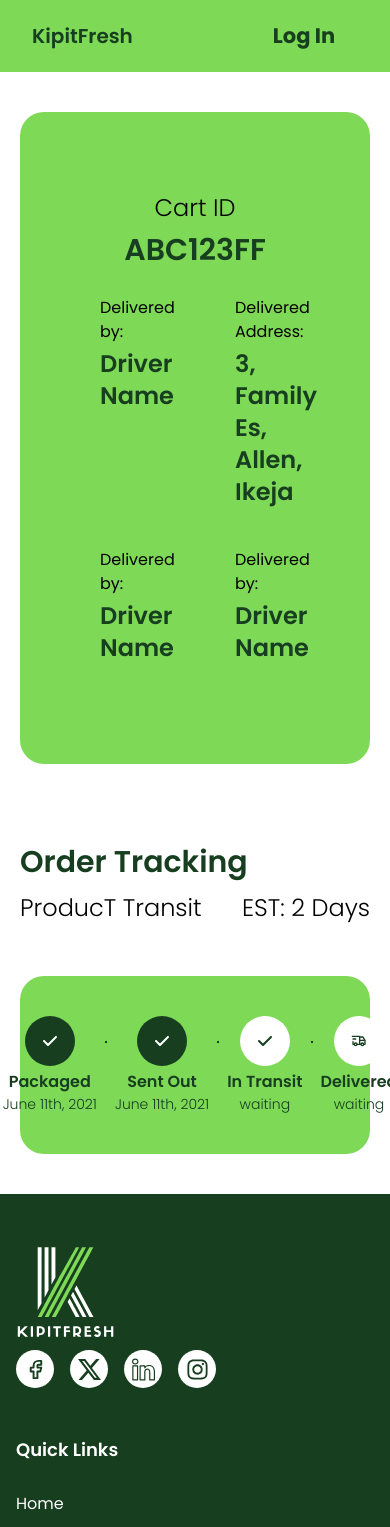
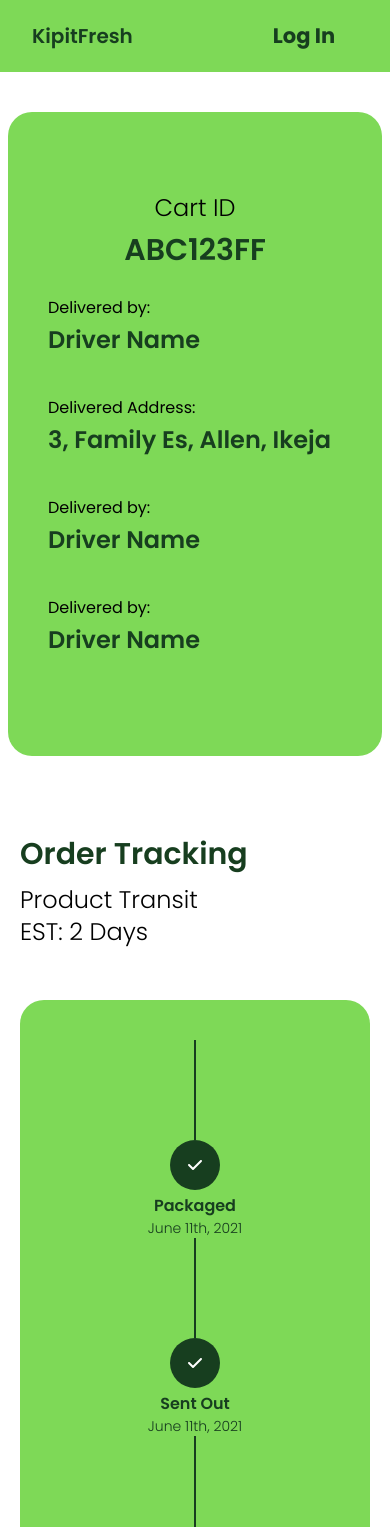
Before and after one commit to amogbeyiteren/kipitfresh, a React (Vite) app: page /order-tracking in a window 390 px wide. Shown: the top 1527 px of the page. Built offline with nearby package versions, Linux system fonts and the light colour scheme.

Commit message:
prebuild

```diff
--- a/src/components/OrderHistoryCard.tsx
+++ b/src/components/OrderHistoryCard.tsx
@@ -1,5 +1,6 @@
 import React from 'react';
 import { FaCheck } from 'react-icons/fa';
+import { useNavigate } from 'react-router-dom';
 
 interface IOrderHistoryProps {
   imageUrl: string;
@@ -20,8 +21,12 @@ const OrderHistory: React.FC<IOrderHistoryProps> = ({
   orderId,
   price,
 }) => {
+  const navigate = useNavigate();
+  const gotoOrder = () => {
+    navigate('/order-tracking');
+  };
   return (
-    <div className="w-full grid grid-cols-1 sm:grid-cols-4 px-5 py-12 bg-[#7ED957] text-[#173e1f] border-t border-white">
+    <div onClick={gotoOrder} className="w-full grid grid-cols-1 sm:grid-cols-4 px-5 py-12 bg-[#7ED957] text-[#173e1f] border-t border-white hover:cursor-pointer">
       <div className="h-full w-full flex flex-col justify-center gap-8 items-start pr-2">
         <img
           className="w-full sm:w-[250px] border h-[250px] rounded-lg"
--- a/src/pages/ContactPage.tsx
+++ b/src/pages/ContactPage.tsx
@@ -14,20 +14,20 @@ export function ContactPage() {
                   <Title content='Get in Touch' size='md' />
                   <span>We are here for you! How can we help?</span>
                   <input
-                  className="w-full rounded-3xl shadow-2xl h-[60px] mt-6 px-6 border-none outline-none"
+                  className="w-full rounded-3xl shadow-2xl h-[60px] mt-6 px-6 border-none outline-none hover:border hover:border-[#173e1f]"
                   placeholder="Enter your name"
 
 
                   />
                    <input
-                  className="w-full rounded-3xl shadow-2xl h-[60px] mt-4 px-6 border-none outline-none"
+                  className="w-full rounded-3xl shadow-2xl h-[60px] mt-4 px-6 border-none outline-none hover:border hover:border-[#173e1f]"
                   placeholder="Enter your email address"
                   type="email"
 
 
                   />
                   <textarea
-                  className="w-full rounded-3xl shadow-2xl h-[240px] mt-4 p-6 border-none outline-none"
+                  className="w-full rounded-3xl shadow-2xl h-[240px] mt-4 p-6 border-none outline-none hover:border hover:border-[#173e1f]"
                   placeholder="Go ahead, we are listening..."
 
 
--- a/src/pages/OrderHistoryPage.tsx
+++ b/src/pages/OrderHistoryPage.tsx
@@ -35,7 +35,7 @@ const orderHistoryCardsData = [
 export function OrderHistoryPage() {
   return (
     <div>
-      <section className="w-full flex flex-col justify-start items-center px-5 py-20 ">
+      <section className="w-full flex flex-col justify-start items-center px-5 md:px-20 py-20 ">
         <div className="w-full flex justify-center items-start flex-col">
           {" "}
           <Title content="Order History" size="md" />
--- a/src/pages/OrderTrackingPage.tsx
+++ b/src/pages/OrderTrackingPage.tsx
@@ -9,11 +9,11 @@ export interface IOrderTrackingPageProps {}
 export function OrderTrackingPage() {
   return (
     <div>
-      <section className="w-full flex flex-col justify-start items-center px-5 py-10 ">
-        <div className="w-full py-20 px-20 flex justify-center items-center gap-2 flex-col bg-[#7ED957] text-[#173e1f] rounded-3xl">
+      <section className="w-full flex flex-col justify-start items-center px-2 md:px-5 py-10 ">
+        <div className="w-full py-20 px-10 md:px-20 flex justify-center items-center gap-2 flex-col bg-[#7ED957] text-[#173e1f] rounded-3xl">
           <span className="text-black font-light w-full text-center text-2xl">Cart ID</span>
           <Title content="ABC123FF" center={true} />
-          <div className="w-full py-5 grid grid-cols-2 gap-10 gap-x-20">
+          <div className="w-full py-5 grid grid-cols-1 md:grid-cols-2 gap-10 gap-x-20">
             <div className="flex flex-col justify-start items-start gap-1">
               <span className="text-black text-left">Delivered by:</span>
               <span className="text-2xl font-semibold text-left">Driver Name</span>
@@ -40,12 +40,12 @@ export function OrderTrackingPage() {
 
       <section className="w-full flex flex-col justify-start items-start gap-3 px-5 py-10 ">
       <Title content="Order Tracking"/>
-          <div className="w-full flex flex-row justify-between items-center">
-          <span className="text-black font-light text-center text-2xl">ProducT Transit</span>
-          <span className="text-black font-light text-center text-2xl">EST: 2 Days</span>
+          <div className="w-full flex flex-col md:flex-row justify-between items-start md:items-center">
+          <span className="text-black font-light text-start md:text-center text-2xl">Product Transit</span>
+          <span className="text-black font-light text-start md:text-center text-2xl">EST: 2 Days</span>
           </div>
-        <div className="w-full mt-10 py-10 px-10 flex justify-center items-start gap-2 flex-row bg-[#7ED957] text-[#173e1f] rounded-3xl">
-          <span className=" w-[100px] h-0 border border-[#173e1f] translate-y-[25px]"></span>
+        <div className="w-full mt-10 py-10 px-10 flex justify-center items-center md:items-start md:gap-2 flex-col md:flex-row bg-[#7ED957] text-[#173e1f] rounded-3xl">
+          <span className="w-0 h-[100px] md:w-[100px] md:h-0 border border-[#173e1f] md:translate-y-[25px]"></span>
           <div className="flex flex-col justify-center items-center">
           <div className="w-[50px] h-[50px] rounded-full bg-[#173e1f] flex justify-center items-center"><FaCheck color="white"/></div>
           <span className="font-semibold pt-1">Packaged</span>
@@ -53,7 +53,7 @@ export function OrderTrackingPage() {
 
 
           </div>
-          <span className=" w-full h-0 border border-[#173e1f] translate-y-[25px]"></span>
+          <span className="w-0 h-[100px] md:w-full md:h-0 border border-[#173e1f] md:translate-y-[25px]"></span>
           <div className="flex flex-col justify-center items-center">
           <div className="w-[50px] h-[50px] rounded-full bg-[#173e1f] flex justify-center items-center"><FaCheck color="white"/></div>
           <span className="font-semibold pt-1">Sent Out</span>
@@ -61,7 +61,7 @@ export function OrderTrackingPage() {
 
 
           </div>
-          <span className=" w-full h-0 border border-[#173e1f] translate-y-[25px]"></span>
+          <span className="w-0 h-[100px] md:w-full md:h-0 border border-[#173e1f] md:translate-y-[25px]"></span>
           <div className="flex flex-col justify-center items-center">
           <div className="w-[50px] h-[50px] rounded-full bg-white flex justify-center items-center"><FaCheck color="#173e1f"/></div>
           <span className="font-semibold pt-1 text-nowrap">In Transit</span>
@@ -69,7 +69,7 @@ export function OrderTrackingPage() {
 
 
           </div>
-          <span className=" w-full h-0 border border-[#173e1f] translate-y-[25px]"></span>
+          <span className="w-0 h-[100px] md:w-full md:h-0 border border-[#173e1f] md:translate-y-[25px]"></span>
           <div className="flex flex-col justify-center items-center">
           <div className="w-[50px] h-[50px] rounded-full bg-white flex justify-center items-center"><TbTruckDelivery color="#173e1f"/></div>
           <span className="font-semibold pt-1">Delivered</span>
```
Also changed, not shown: src/pages/CleanEnergyPage.tsx (+13 -11 lines), src/pages/HomePage.tsx (+17 -7 lines).
